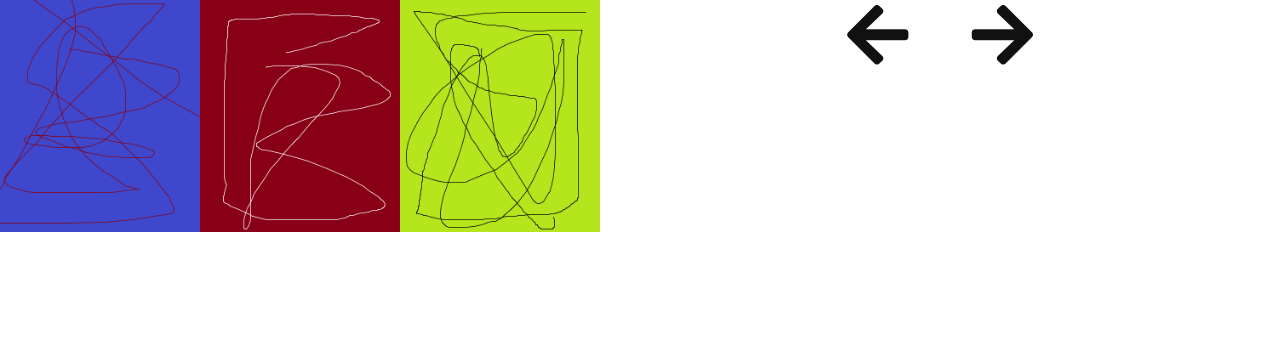
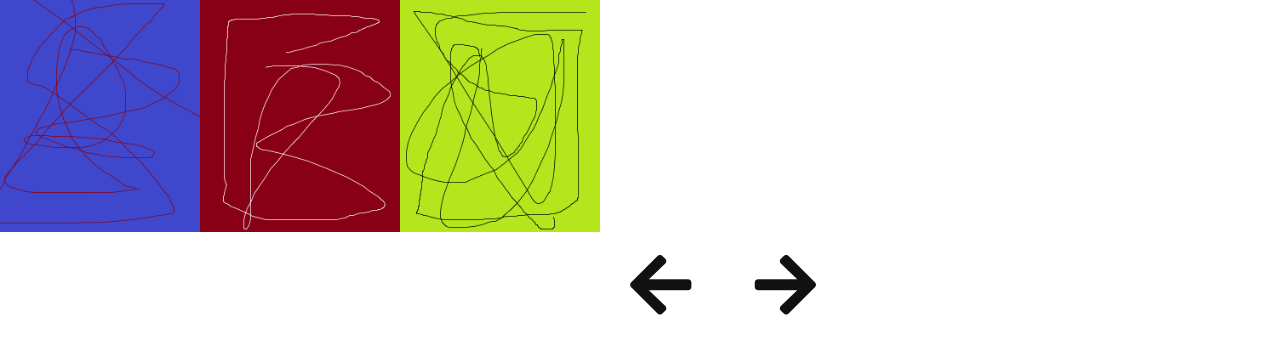
Before and after one commit to jesusfdez2/Trabajo1, a plain HTML site: page index.html in a window 1280 px wide. Drawn offline with Linux system fonts and the light colour scheme.

Commit message:
Add files via upload

```diff
--- a/CSS/estilo.css
+++ b/CSS/estilo.css
@@ -19,8 +19,8 @@
 
 .arrows {
 	text-align: center;
-	position: relative;
-
+	float: left;
+	margin-top: 250px;
 }
 
 .arrows div{
```
